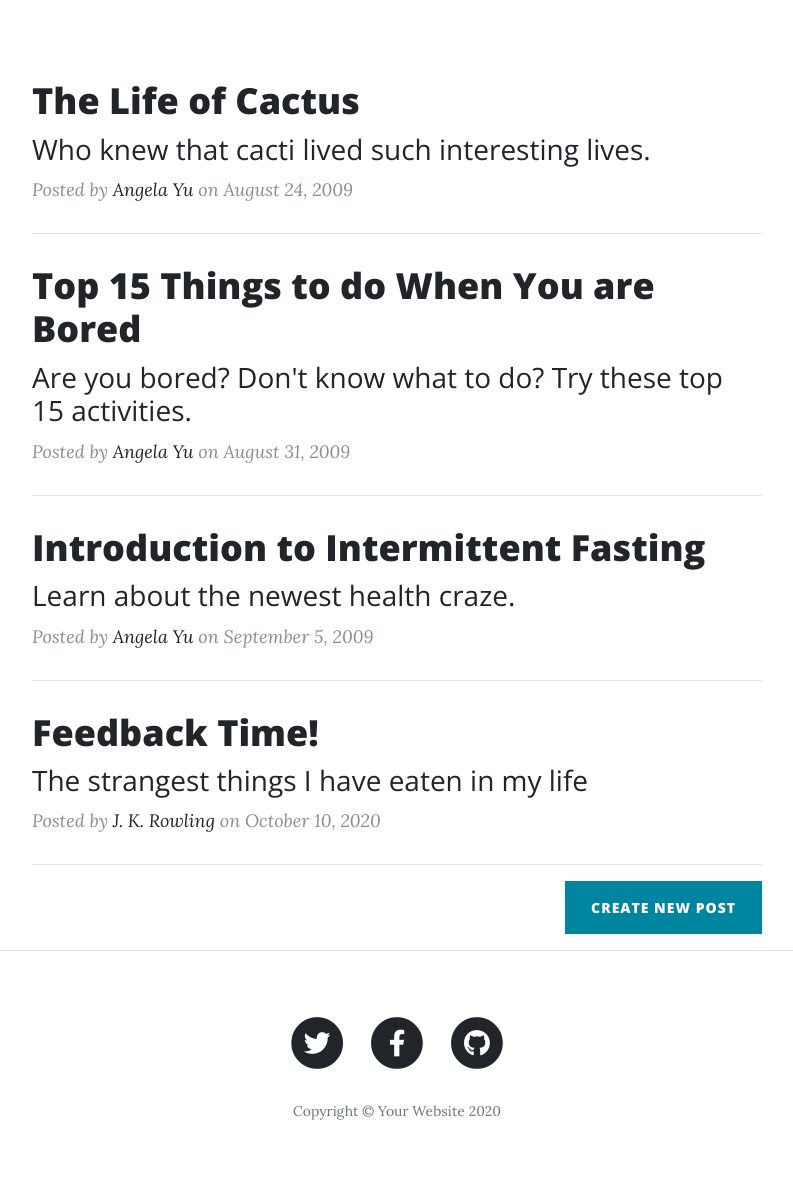
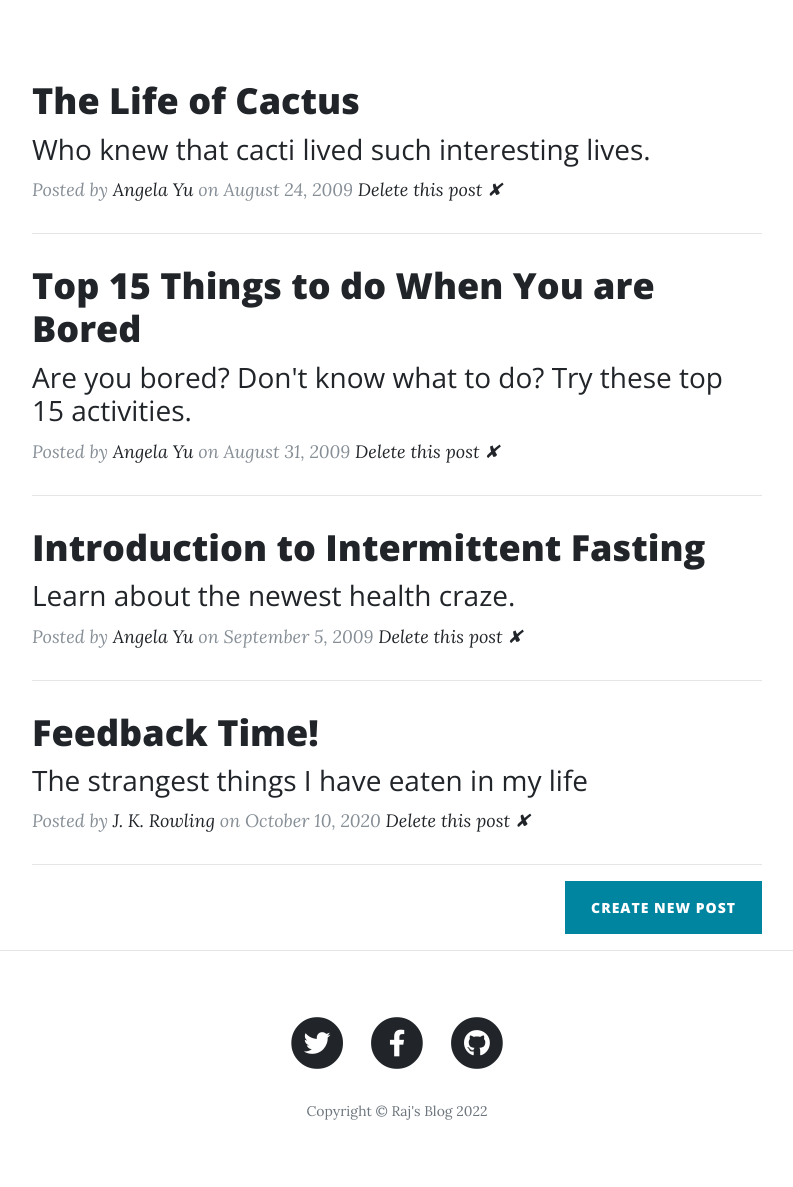
Before and after one commit to rajverma1985/mypersonalblog, a Flask app: page / in a window 1280 px wide. Shown: the part 533-1720 px from the top of the page, without its empty margins (243-1036 px from the left). Run offline with Flask 2, Linux system fonts and the light colour scheme; data comes from the database, SQL or seed files in the repository; both versions use the stored data as it was after the commit; some libraries are stand-ins or nearby versions.

Commit message:
added delete post to the blog

```diff
--- a/main.py
+++ b/main.py
@@ -84,6 +84,14 @@ def edit_post(post_id):
     return render_template("make-post.html", form=edit_form, is_edit=True)
 
 
+@app.route('/delete_post/<int:post_id>')
+def delete_post(post_id):
+    post = BlogPost.query.get(post_id)
+    db.session.delete(post)
+    db.session.commit()
+    return redirect(url_for('get_all_posts'))
+
+
 @app.route("/about")
 def about():
     return render_template("about.html")
--- a/templates/footer.html
+++ b/templates/footer.html
@@ -29,7 +29,7 @@
               </a>
             </li>
           </ul>
-          <p class="copyright text-muted">Copyright &copy; Your Website 2020</p>
+          <p class="copyright text-muted">Copyright &copy; Raj's Blog <script>document.write(new Date().getFullYear())</script></p>
         </div>
       </div>
     </div>
--- a/templates/index.html
+++ b/templates/index.html
@@ -32,7 +32,9 @@
           </a>
           <p class="post-meta">Posted by
             <a href="#">{{post.author}}</a>
-            on {{post.date}}</p>
+            on {{post.date}}
+          <a href="{{url_for('delete_post', post_id=post.id)}}"><em>Delete this post</em> ✘</a>
+          </p>
         </div>
         <hr>
         {% endfor %}
```
Also changed, not shown: posts.db.
